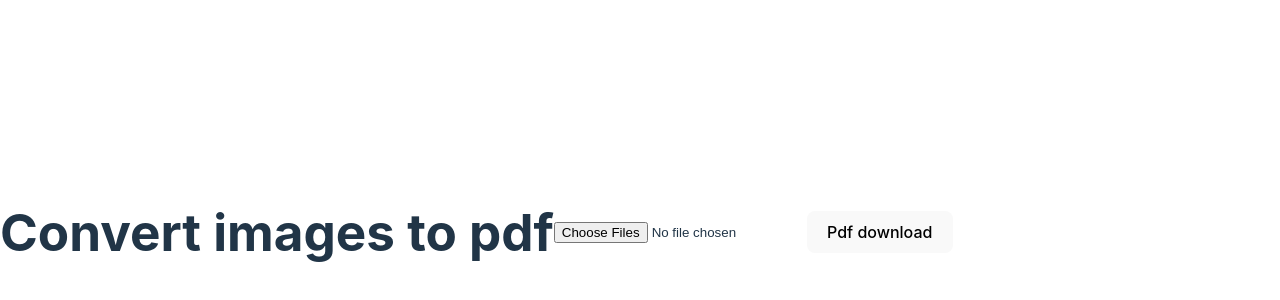
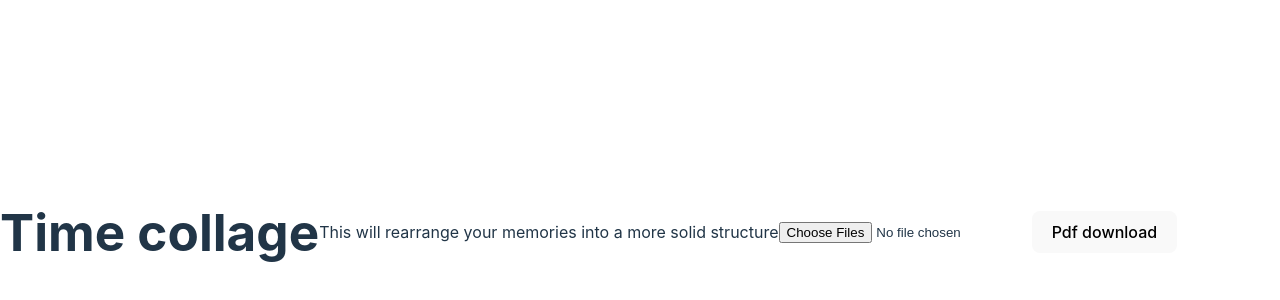
Before and after one commit to thursdaycurry/timecollage, a website built with Vite: page index.html in a window 1280 px wide. Shown: the part 168-468 px from the top of the page. Built offline with nearby package versions, Linux system fonts and the light colour scheme.

Commit message:
favicon update

```diff
--- a/index.html
+++ b/index.html
@@ -2,12 +2,13 @@
 <html lang="en">
   <head>
     <meta charset="UTF-8" />
-    <link rel="icon" type="image/svg+xml" href="/vite.svg" />
+    <link rel="icon" type="image/x-icon" href="/favicon.ico" />
     <meta name="viewport" content="width=device-width, initial-scale=1.0" />
-    <title>Vite + TS</title>
+    <title>TimeCollage</title>
   </head>
   <body>
-    <h1>Convert images to pdf</h1>
+    <h1>Time collage</h1>
+    <p>This will rearrange your memories into a more solid structure</p>
     <input type="file" id="uploadedImages" accept="image/*" multiple />
     <button id="downloadPdf">Pdf download</button>
 
```
